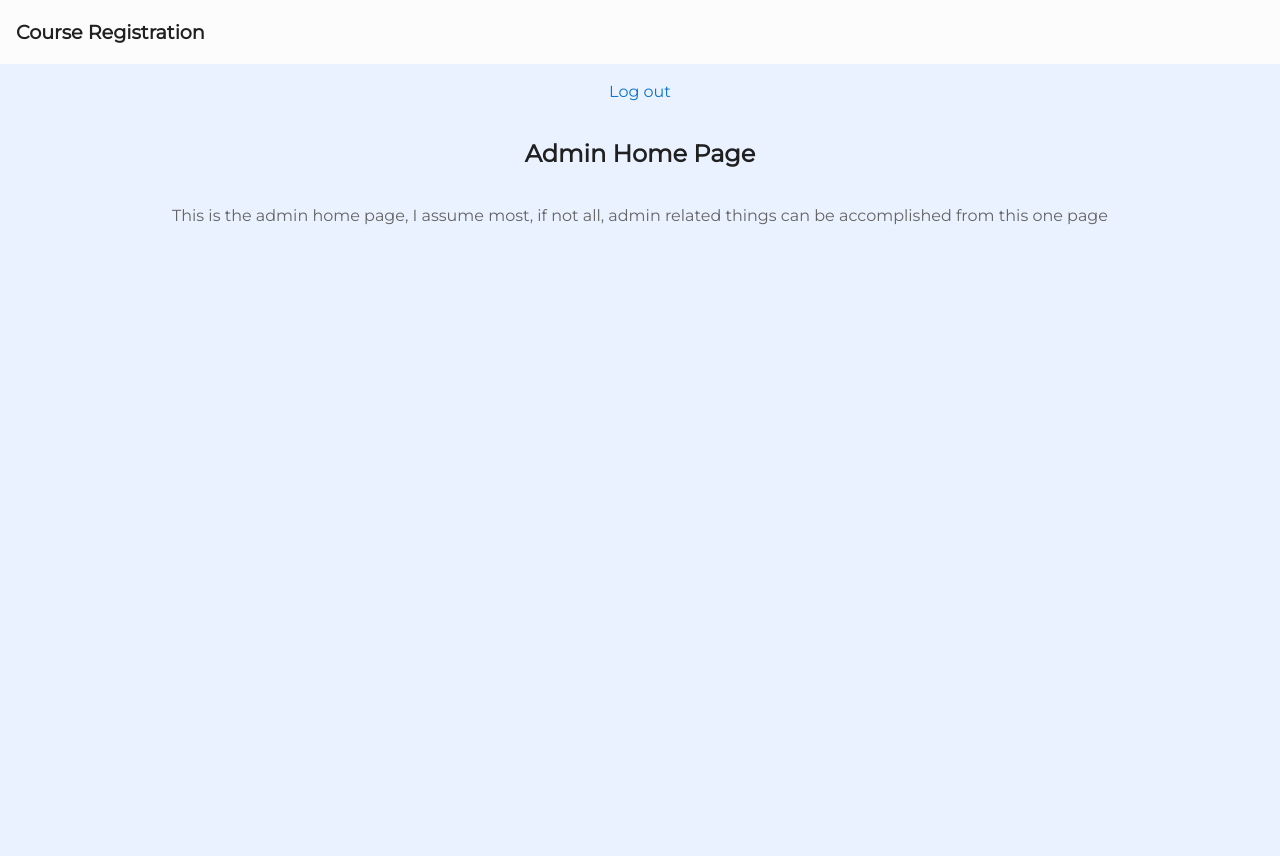
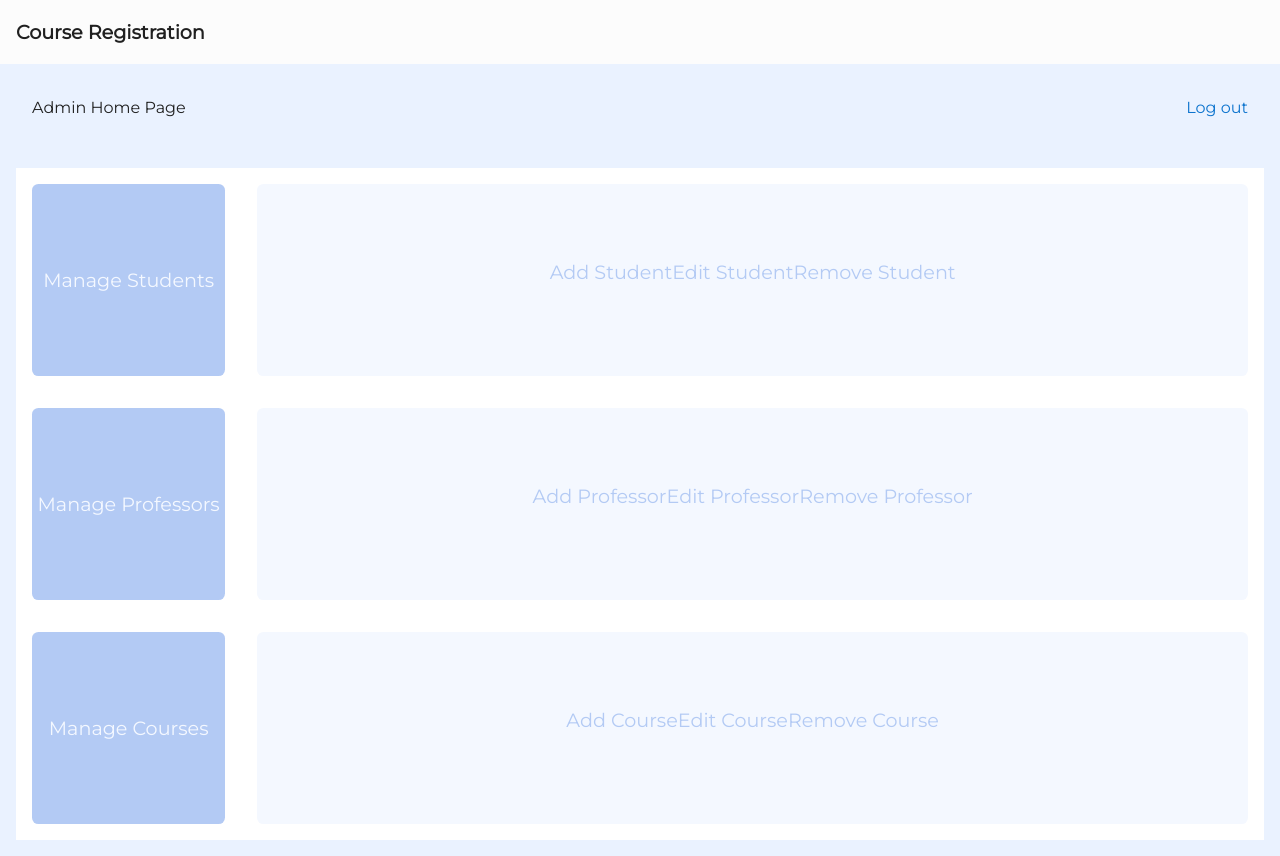
Before and after one commit to Isaiah-Haynes/Course-Registration-Website, a Vue app: page /admin/home in a window 1280 px wide. Before the commit the page ends 800 px from the top, so only its background shows below. Built offline with nearby package versions, Linux system fonts and the light colour scheme.

Commit message:
add adming pages

```diff
--- a/src/views/AdminHomeView.vue
+++ b/src/views/AdminHomeView.vue
@@ -1,31 +1,101 @@
 <template>
-  <nav>
-    <ul class="nav-links">
-      <li>
+  <div class="title-bar">
+    <h2>Admin Home Page</h2>
     <RouterLink to="/">Log out</RouterLink>
-      </li>
-    </ul>
-  </nav>
+  </div>
   <main class="home">
-      <h2>Admin Home Page</h2>
-      <p>
-        This is the admin home page, I assume most, if not all, admin related things can be accomplished
-        from this one page
-      </p>
+    <div class="cards">
+
+      <div class="card-row">
+        <p class="card-title">Manage Students</p>
+        <div class="actions">
+          <p>Add Student</p>
+          <p>Edit Student</p>
+          <p>Remove Student</p>
+        </div>
+      </div>
+
+      <div class="card-row">
+        <p class="card-title">Manage Professors</p>
+        <div class="actions">
+          <p>Add Professor</p>
+          <p>Edit Professor</p>
+          <p>Remove Professor</p>
+        </div>
+      </div>
+
+      <div class="card-row">
+        <p class="card-title">Manage Courses</p>
+        <div class="actions">
+          <p>Add Course</p>
+          <p>Edit Course</p>
+          <p>Remove Course</p>
+        </div>
+      </div>
+    </div>
   </main>
  </template>
+
 
 <style>
   .home {
     padding: 1rem;
   }
-
    .home h2 {
     font-size: 1.5rem;
     margin-bottom: 2rem;
   }
-
    .home p {
     margin-bottom: 1rem;
   }
+
+
+  .title-bar {
+    display: flex;
+    justify-content: space-between;
+    margin: 2rem;
+  }
+
+
+  .cards {
+    display: flex;
+    justify-content: space-around;
+    flex-direction: column;
+  }
+
+
+  .card-row {
+    background-color: white;
+    display: flex;
+  }
+
+
+  .card-title {
+    background-color: #b3caf4;
+    width: 16%;
+    height: 12rem;
+    border-radius: 0.4rem;
+    margin: 1rem;
+    display: flex;
+    justify-content: center;
+    align-items: center;
+    font-size: 1.2rem;
+    -webkit-text-fill-color: #f4f8ff;
+  }
+
+
+  .actions {
+    background-color: #f4f8ff;
+    width: 82%;
+    height: 12rem;
+    border-radius: 0.4rem;
+    margin: 1rem;
+    display: flex;
+    justify-content: center;
+    align-items: center;
+    font-size: 1.2rem;
+    -webkit-text-fill-color: #b3caf4;
+  }
+
+
   </style>
```
Lines whose indentation alone changed are shown as unchanged.
